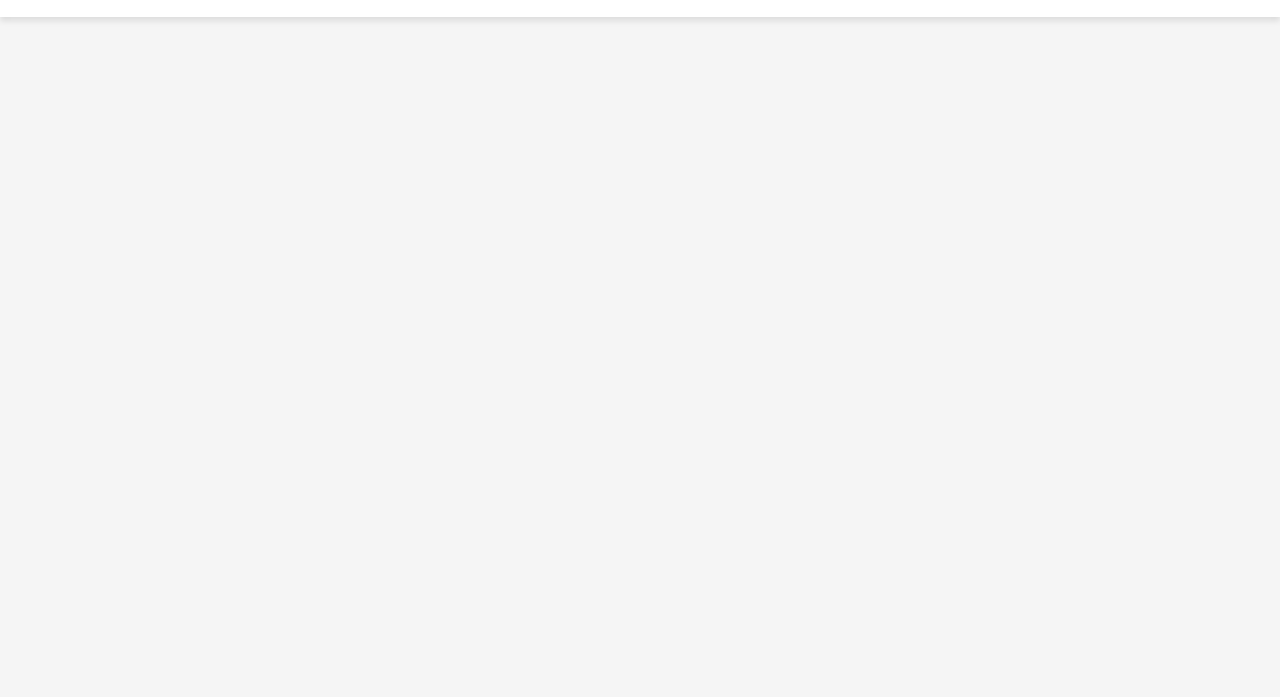
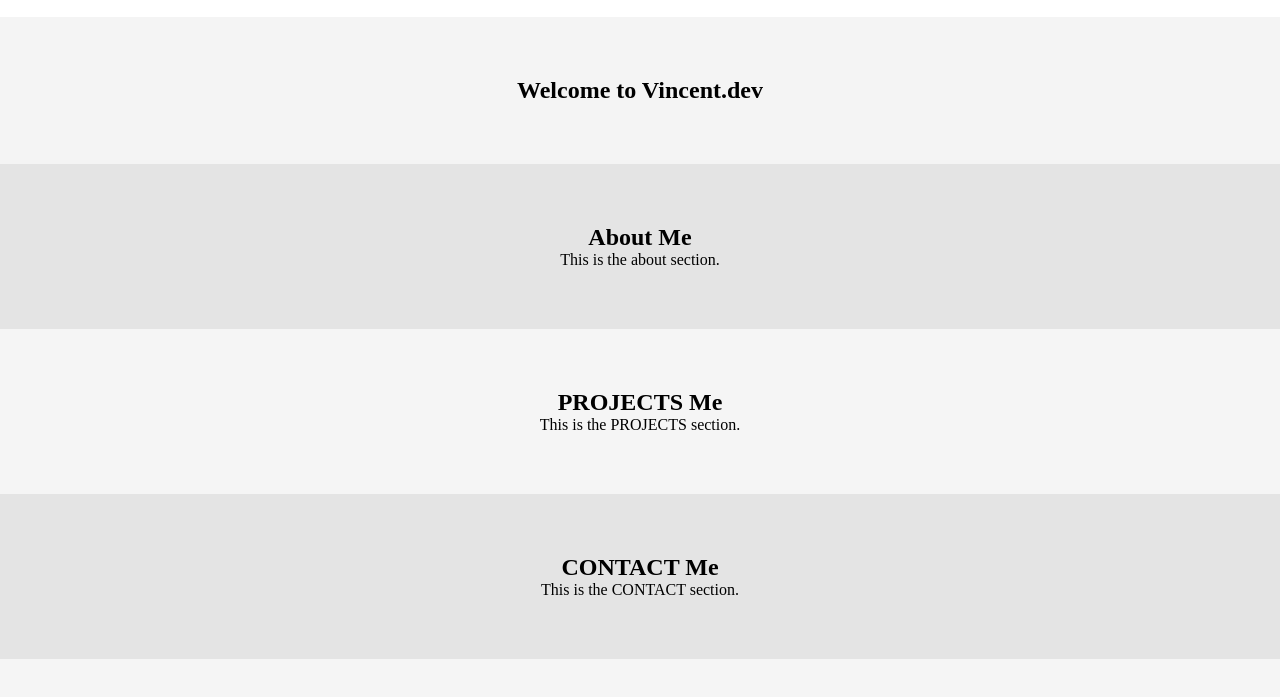
Before and after one commit to VincentLimarus/portofolio.web, a plain HTML site: page HTML/index.html in a window 1280 px wide. Shown: the part 47-744 px from the top of the page. Drawn offline with Linux system fonts and the light colour scheme.

Commit message:
feat: new Feature

```diff
--- a/CSS/style.css
+++ b/CSS/style.css
@@ -101,3 +101,20 @@ nav {
     transform: rotate(-45deg) translate(5px, -5px);
   }
 }
+
+.home,
+.about,
+.projects,
+.contact {
+  padding: 60px 20px;
+  text-align: center;
+}
+
+.home {
+  background-color: #f4f4f4;
+}
+
+.about,
+.contact {
+  background-color: #e4e4e4;
+}
--- a/HTML/index.html
+++ b/HTML/index.html
@@ -18,21 +18,39 @@
       </div>
       <ul class="navbar">
         <li><a href="/HTML/index.html">Home</a></li>
-        <li><a href="/HTML/about.html">About</a></li>
-        <li><a href="/HTML/projects.html">Projects</a></li>
-        <li><a href="/HTML/contact.html">Contact</a></li>
+        <li><a href="#about">About</a></li>
+        <li><a href="#projects">Projects</a></li>
+        <li><a href="#contact">Contact</a></li>
       </ul>
     </nav>
     <!-- End of Navbar Menu Section -->
 
     <!-- HOME SECTION -->
-    <section class="home"></section>
+    <section class="home">
+      <h2>Welcome to Vincent.dev</h2>
+    </section>
     <!-- END OF HOME SECTION -->
 
     <!-- ABOUT SECTION -->
+    <section class="about" id="about">
+      <h2>About Me</h2>
+      <p>This is the about section.</p>
+    </section>
+    <!-- END OF ABOUT SECTION -->
 
-    <section class="about"></section>
-    <!-- END OF ABOUT SECTION -->
+    <!-- PROJECTS SECTION -->
+    <section class="projects" id="projects">
+      <h2>PROJECTS Me</h2>
+      <p>This is the PROJECTS section.</p>
+    </section>
+    <!-- END OF PROJECTS SECTION -->
+
+    <!-- CONTACT SECTION -->
+    <section class="contact" id="contact">
+      <h2>CONTACT Me</h2>
+      <p>This is the CONTACT section.</p>
+    </section>
+    <!-- END OF CONTACT SECTION -->
 
     <script src="/JS/main.js"></script>
   </body>
```
